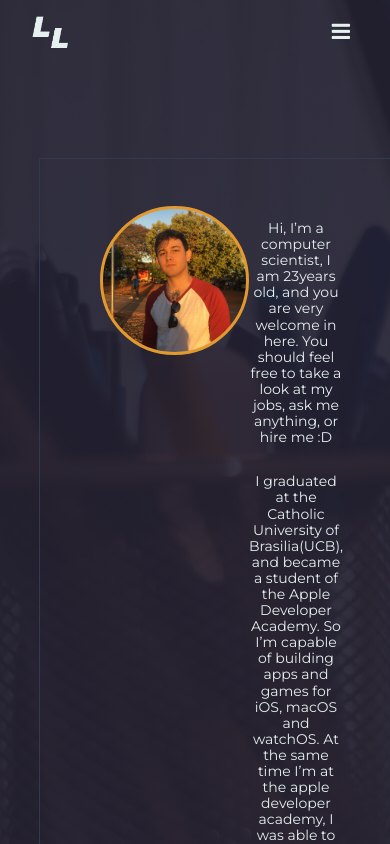
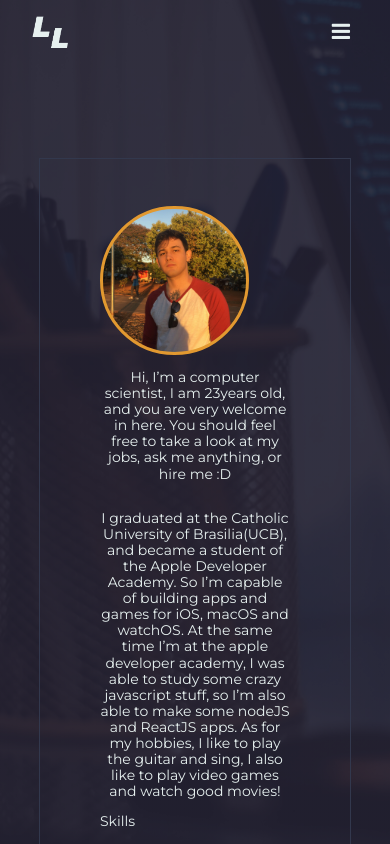
Before and after one commit to leo1mml/Portifolio, a React (Create React App) app: page /about in a window 390 px wide. Shown: the top 844 px of the page. Built offline with nearby package versions, Linux system fonts and the light colour scheme.

Commit message:
beginning to develop about me the right way

```diff
--- a/src/App.css
+++ b/src/App.css
@@ -272,4 +272,8 @@ button:disabled {
   flex-shrink: 1;
   text-align: center; }
 
+@media screen and (max-width: 600px) {
+  .aboutme__intro {
+    flex-direction: column; } }
+
 /*# sourceMappingURL=App.css.map */
--- a/src/StylesSCSS/Containers/AboutMe.scss
+++ b/src/StylesSCSS/Containers/AboutMe.scss
@@ -39,3 +39,11 @@
     flex-shrink: 1;
     text-align: center;
 }
+
+
+@media screen and (max-width: 600px) {
+    .aboutme__container{}
+    .aboutme__intro{
+        flex-direction: column;
+    }
+}
```
Also changed, not shown: 1 other file (tests, documents, lock files or other folders).
